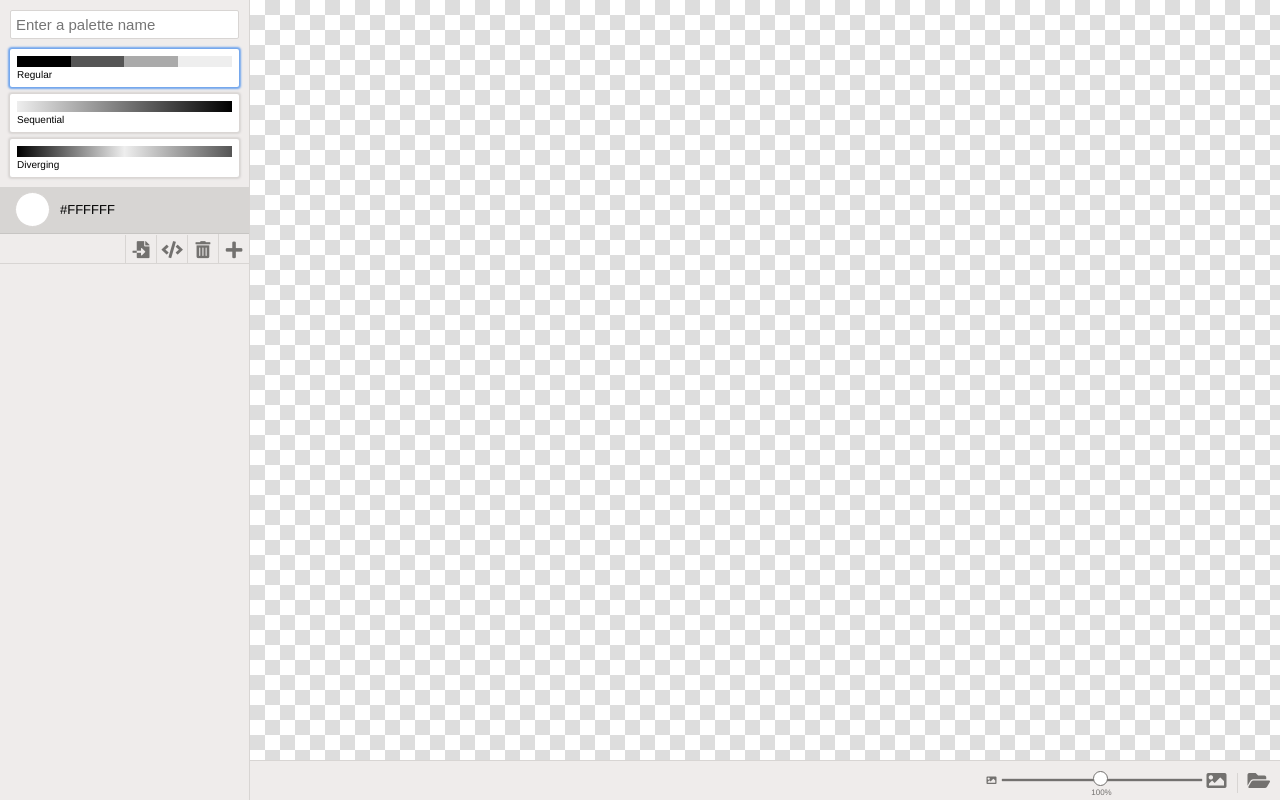
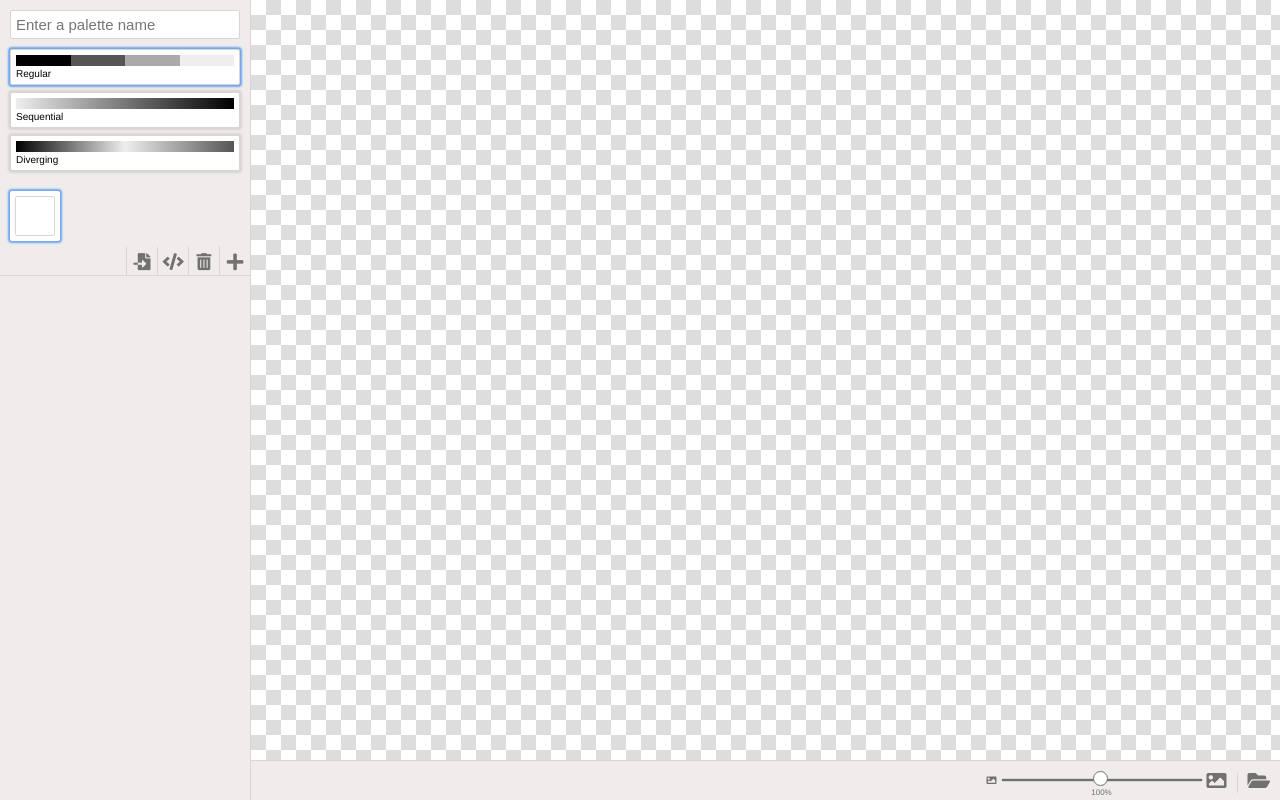
Before and after one commit to gentlygently/tableaucolours, a Vue app: page / in a window 1280 px wide. Built offline with nearby package versions, Linux system fonts and the light colour scheme.

Commit message:
Changed colour styles

```diff
--- a/src/App.vue
+++ b/src/App.vue
@@ -66,7 +66,7 @@ export default {
     addColour () {
       const colour = {
         id: nextColourId++,
-        colour: '#ffffff',
+        colour: '#FFFFFF',
         isSelected: false
       }
       this.palette.colours.push(colour)
@@ -130,7 +130,6 @@ textarea {
 #palettesection {
   width: 25rem;
   height: 100%;
-  box-sizing: border-box;
   position: relative;
   flex-shrink: 0;
   flex-grow: 0;
--- a/src/components/Colour.vue
+++ b/src/components/Colour.vue
@@ -1,19 +1,13 @@
 <template>
-  <li class="colour" :class="activeClass" @click="click">
-    <colour-swatch :colour="colour.colour" class="colour-swatch"/>
-    <colour-picker :colour="colour.colour" class="colour-picker"/>
-    <button
-      @click.prevent.stop="remove"
-      class="colour-remove icon-button fas fa-times"
-      title="Delete colour"
-    ></button>
+  <li class="colour" :class="activeClass" @click="click" :title="colour.colour">
+    <div class="colour-swatch" :style="{ 'background-color': colour.colour }">&nbsp;</div>
+    <div class="colour-remove" @click.prevent.stop="remove">
+      <span class="fas fa-times"></span>
+    </div>
   </li>
 </template>
 
 <script>
-import ColourPicker from './ColourPicker.vue'
-import ColourSwatch from './ColourSwatch.vue'
-
 export default {
   name: 'Colour',
   props: {
@@ -24,12 +18,8 @@ export default {
   },
   computed: {
     activeClass () {
-      return this.colour.isSelected ? 'colour--active' : ''
+      return this.colour.isSelected ? 'colour--selected' : ''
     }
-  },
-  components: {
-    ColourPicker,
-    ColourSwatch
   },
   methods: {
     click () {
@@ -46,15 +36,25 @@ export default {
 @import '../variables.less';
 
 .colour {
-  border-bottom: @border;
-  padding: 0.5rem 1rem 0.5rem 1.5rem;
-  margin: 0;
+  display: block;
+  float: left;
+  box-sizing: border-box;
+  width: 5rem;
+  height: 5rem;
+  padding: 0.5rem;
+  margin: 0.5rem;
   list-style: none;
-  line-height: 3.5rem;
+  background-color: #fff;
+  border-radius: 0.2rem;
+  box-shadow: 0rem 0rem 0.2rem 0.2rem @border-colour;
 
-  &--active {
-    background-color: #d7d5d3;
-    border-color: #c7c5c3;
+  &:hover {
+    box-shadow: 0rem 0rem 0.2rem 0.2rem @border-colour-hover;
+  }
+
+  &--selected,
+  &--selected:hover {
+    box-shadow: 0rem 0rem 0.2rem 0.2rem @border-colour-active;
   }
 
   &:hover .colour-remove {
@@ -62,23 +62,28 @@ export default {
   }
 
   &-swatch {
-    display: inline-block;
-    width: 3.5rem;
-    height: 3.5rem;
+    border: @border;
+    border-radius: 0.2rem;
+    height: 100%;
     box-sizing: border-box;
-  }
-
-  &-picker {
-    display: inline-block;
-    margin-left: 1rem;
   }
 
   &-remove {
     display: none;
-    float: right;
-    width: 1.5rem;
-    font-size: 2rem;
-    line-height: 3.5rem;
+    position: absolute;
+    top: -0.75rem;
+    right: -0.75rem;
+    width: 2rem;
+    height: 2rem;
+    border-radius: 50%;
+    font-size: 1.5rem;
+    line-height: 1.9rem;
+    text-align: center;
+    padding-left: 0.1rem;
+    color: #fff;
+    background-color: #e94544;
+    box-sizing: border-box;
+    box-shadow: 0rem 0rem 0.1rem 0.1rem #fff;
   }
 }
 </style>
--- a/src/components/ColourList.vue
+++ b/src/components/ColourList.vue
@@ -43,7 +43,7 @@ export default {
 <style scoped lang="less">
 .colourlist {
   margin: 0;
-  padding: 0;
+  padding: 0.5rem;
 
   &-colour {
     display: block;
--- a/src/components/ColourPalette.vue
+++ b/src/components/ColourPalette.vue
@@ -167,6 +167,7 @@ export default {
   }
   &-actions {
     display: block;
+    clear: both;
     list-style: none;
     margin: 0;
     padding: 0;
--- a/src/components/PaletteType.vue
+++ b/src/components/PaletteType.vue
@@ -29,8 +29,6 @@ export default {
 
 .palettetype {
   border: @border;
-  border-color: transparent;
-  border-width: 0.2rem;
   padding: 0.5rem;
   background-color: #fff;
   border-radius: 0.2rem;
```
